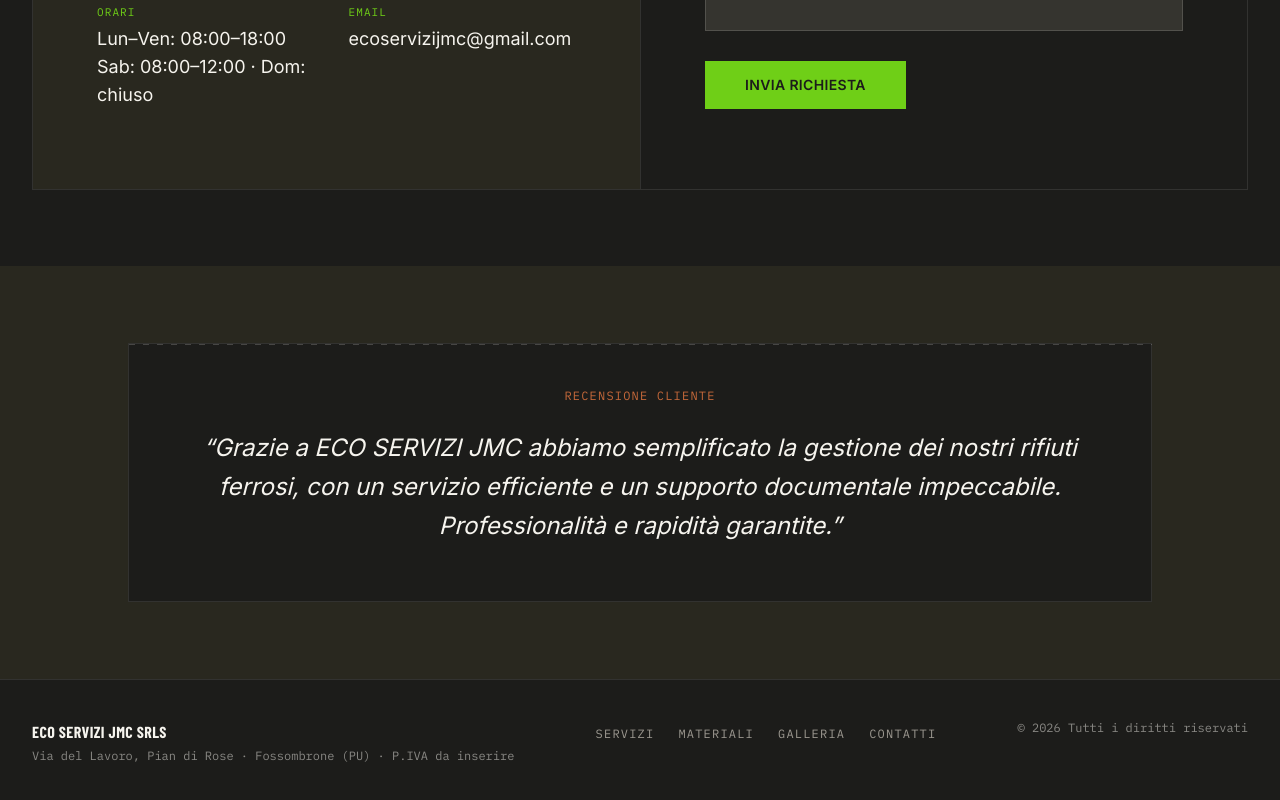
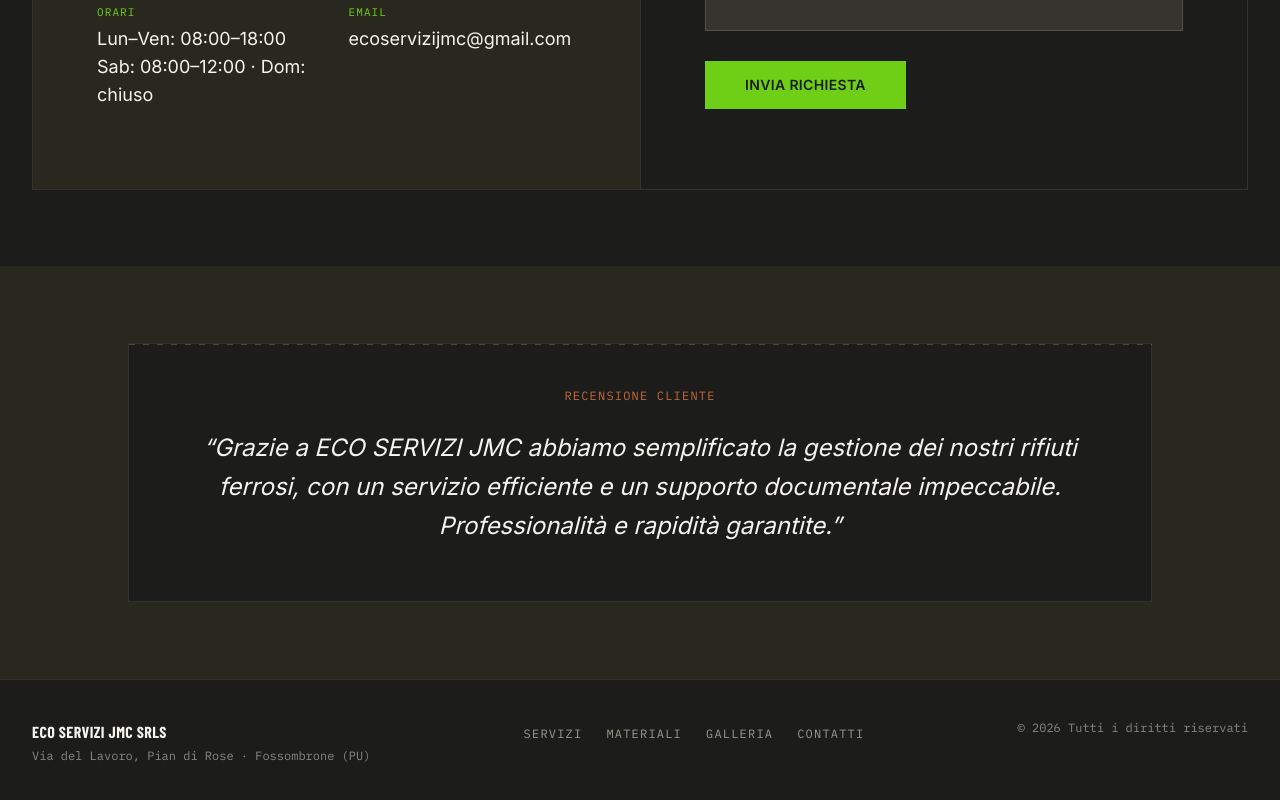
Before and after one commit to lol3gg/ecoservizi, a React (Vite) app: page / in a window 1280 px wide. Shown: the part 6365-7165 px from the top of the page. Built offline with nearby package versions, Linux system fonts and the light colour scheme; a web font is replaced by a local one.

Commit message:
Rimuove riferimento P.IVA dal footer.
Co-authored-by: Cursor <cursoragent@cursor.com>

```diff
--- a/src/components/Footer.tsx
+++ b/src/components/Footer.tsx
@@ -17,7 +17,7 @@ export default function Footer() {
               ECO SERVIZI JMC SRLS
             </p>
             <p className="mt-1 font-mono text-xs text-paper/50">
-              {COMPANY_ADDRESS_SHORT} · P.IVA da inserire
+              {COMPANY_ADDRESS_SHORT}
             </p>
           </div>
 
```
